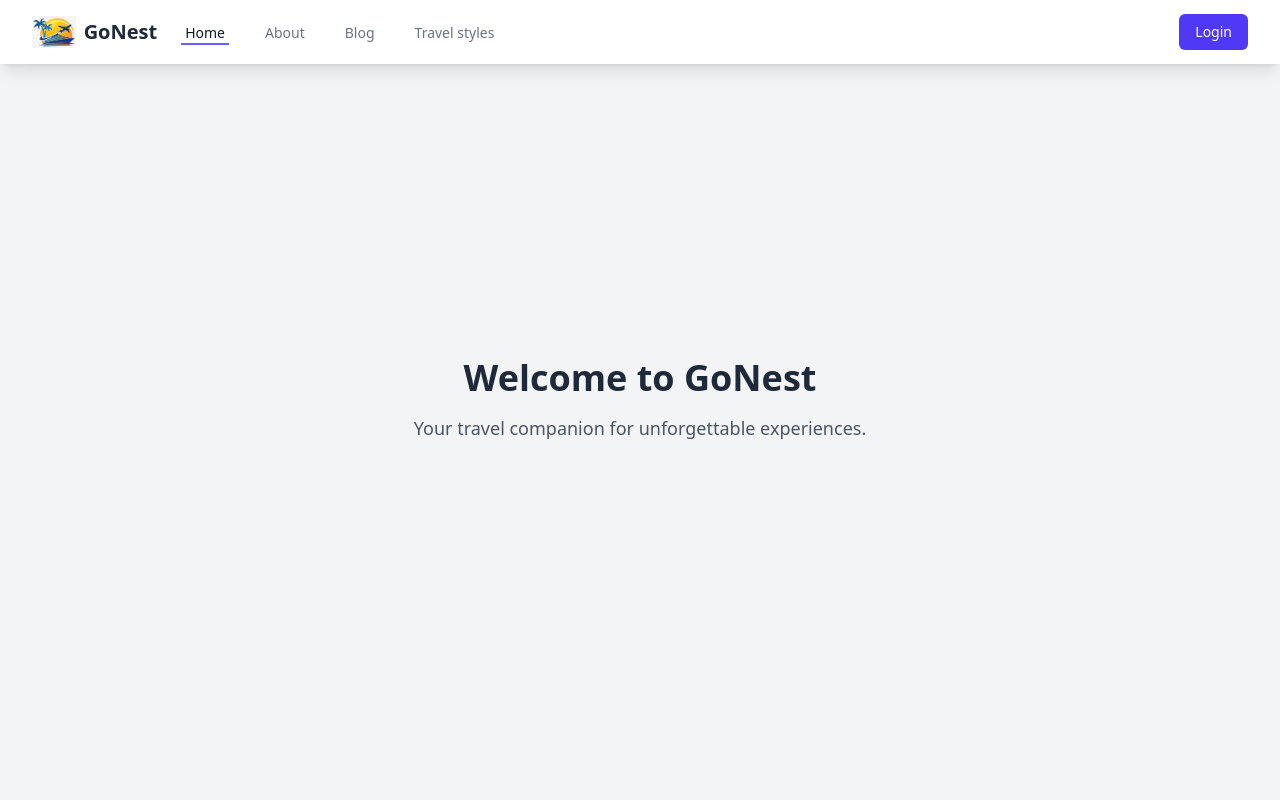
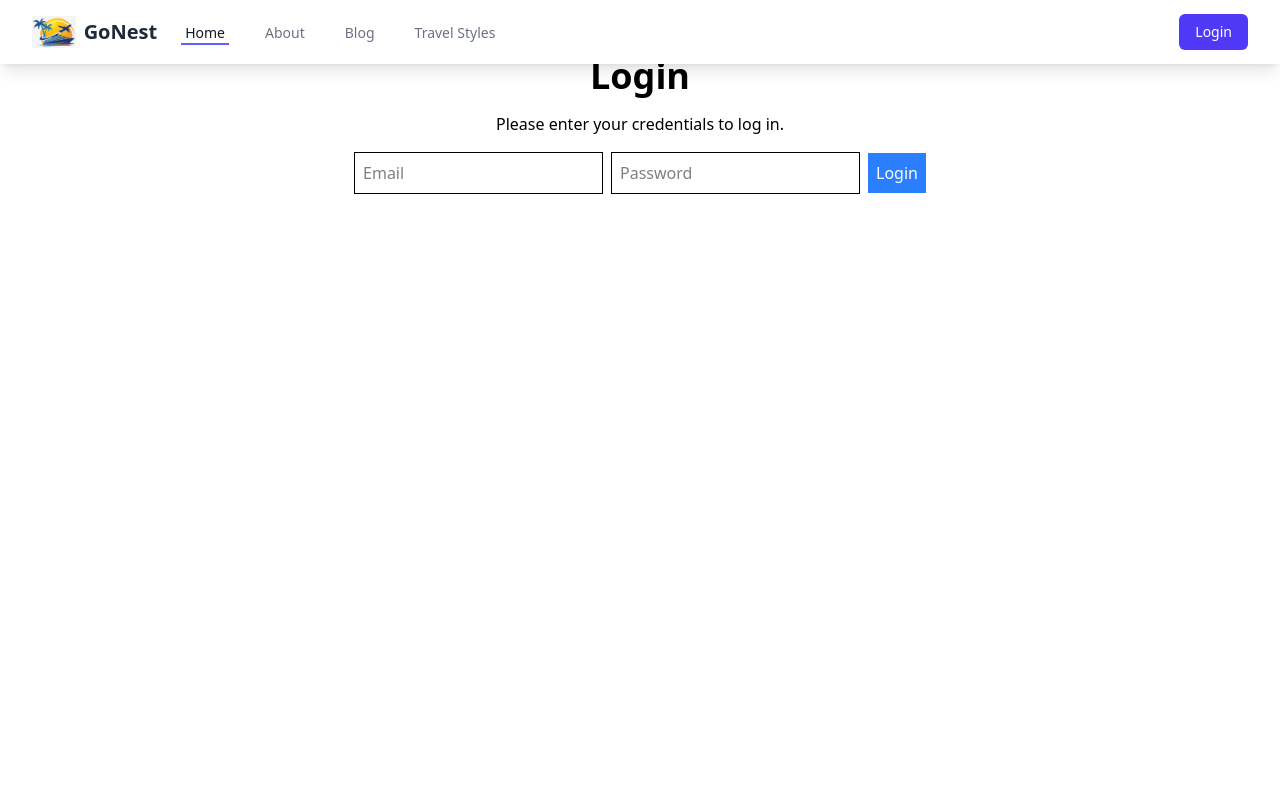
Before and after one commit to pichtrivan/Blog-Create-group-4-, a React (Vite) app: page /login in a window 1280 px wide. Shown: the top 800 px of the page. Built offline with nearby package versions, Linux system fonts and the light colour scheme.

Commit message:
router update

```diff
--- a/package.json
+++ b/package.json
@@ -13,12 +13,15 @@
     "@tailwindcss/vite": "^4.1.5",
     "react": "^19.1.0",
     "react-dom": "^19.1.0",
+    "react-router-dom": "^7.5.3",
+    "router": "^2.2.0",
     "tailwindcss": "^4.1.5"
   },
   "devDependencies": {
     "@eslint/js": "^9.25.0",
     "@types/react": "^19.1.3",
     "@types/react-dom": "^19.1.3",
+    "@types/react-router-dom": "^5.3.3",
     "@vitejs/plugin-react": "^4.4.1",
     "eslint": "^9.25.0",
     "eslint-plugin-react-hooks": "^5.2.0",
--- a/src/App.tsx
+++ b/src/App.tsx
@@ -1,23 +1,29 @@
-import Footer from "./components/footer";
-import Header from "./components/header";
+import React from "react";
+import { BrowserRouter as Router, Routes, Route } from "react-router-dom";
+import Header from "./components/header"; // Ensure correct import path for the header
+import Footer from "./components/footer"; // Ensure correct import path for the footer
+import Home from "./Page/home"; // Ensure correct import path for Home page
+import About from "./Page/about"; // Ensure correct import path for About page
+import Blog from "./Page/blog"; // Ensure correct import path for Blog page
+import TravelStyles from "./Page/tarvel styles"; // Ensure correct import path for TravelStyles page
+import Login from "./Page/login"; // Ensure correct import path for Login page
 
-function App() {
+const App: React.FC = () => {
   return (
-    <>
+    <Router>
       <Header />
-      <main>
-        <div className="flex flex-col items-center justify-center min-h-screen bg-gray-100">
-          <h1 className="text-4xl font-bold text-gray-800">
-            Welcome to GoNest
-          </h1>
-          <p className="mt-4 text-lg text-gray-600">
-            Your travel companion for unforgettable experiences.
-          </p>
-        </div>
+      <main className="min-h-screen px-4 py-6">
+        <Routes>
+          <Route path="/" element={<Home />} />
+          <Route path="/about" element={<About />} />
+          <Route path="/blog" element={<Blog />} />
+          <Route path="/travel-styles" element={<TravelStyles />} />
+          <Route path="/login" element={<Login />} />
+        </Routes>
       </main>
       <Footer />
-    </>
+    </Router>
   );
-}
+};
 
 export default App;
--- /dev/null
+++ b/src/Page/about.tsx
@@ -0,0 +1,10 @@
+const About = () => {
+    return (
+      <div className="text-center p-8">
+        <h1 className="text-4xl font-bold">About Us</h1>
+        <p className="mt-4">Learn more about what we do.</p>
+      </div>
+    );
+  };
+
+  export default About;
--- /dev/null
+++ b/src/Page/blog.tsx
@@ -0,0 +1,10 @@
+const Blog = () => {
+    return (
+      <div className="text-center p-8">
+        <h1 className="text-4xl font-bold">Blog</h1>
+        <p className="mt-4">Read our latest posts.</p>
+      </div>
+    );
+  };
+
+  export default Blog;
--- /dev/null
+++ b/src/Page/home.tsx
@@ -0,0 +1,10 @@
+const Home = () => {
+    return (
+      <div className="text-center p-8">
+        <h1 className="text-4xl font-bold">Welcome to the Home Page</h1>
+        <p className="mt-4">This is the homepage of our site.</p>
+      </div>
+    );
+  };
+
+  export default Home;
--- /dev/null
+++ b/src/Page/login.tsx
@@ -0,0 +1,15 @@
+const Login = () => {
+    return (
+      <div className="text-center p-8">
+        <h1 className="text-4xl font-bold">Login</h1>
+        <p className="mt-4">Please enter your credentials to log in.</p>
+        <form className="mt-4">
+          <input type="email" placeholder="Email" className="border p-2 mr-2" />
+          <input type="password" placeholder="Password" className="border p-2" />
+          <button type="submit" className="bg-blue-500 text-white p-2 ml-2">Login</button>
+        </form>
+      </div>
+    );
+  };
+
+  export default Login;
--- /dev/null
+++ b/src/Page/tarvel styles.tsx
@@ -0,0 +1,10 @@
+const TravelStyles = () => {
+    return (
+      <div className="text-center p-8">
+        <h1 className="text-4xl font-bold">Travel Styles</h1>
+        <p className="mt-4">Explore different travel styles.</p>
+      </div>
+    );
+  };
+
+  export default TravelStyles;
--- a/src/components/header.tsx
+++ b/src/components/header.tsx
@@ -1,4 +1,5 @@
 import React, { useState } from "react";
+import { Link } from "react-router-dom";
 import Logo from "../assets/logo.png";
 
 const Header: React.FC = () => {
@@ -8,57 +9,66 @@ const Header: React.FC = () => {
     setMenuOpen((prev) => !prev);
   };
 
+  const closeMobileMenu = () => {
+    setMenuOpen(false);
+  };
+
   return (
-    <>
     <nav className="bg-white shadow-lg fixed w-full z-10">
       <div className="max-w-7xl mx-auto px-4 sm:px-6 lg:px-8">
         <div className="flex justify-between h-16">
           <div className="flex items-center">
-              <a href="#" className="flex-shrink-0 flex items-center">
+            <Link to="/" className="flex-shrink-0 flex items-center">
               <img className="h-8 w-auto" src={Logo} alt="Logo" />
               <span className="ml-2 text-xl font-bold text-gray-800">
                 GoNest
               </span>
-              </a>
+            </Link>
             <div className="hidden md:ml-6 md:flex items-center md:space-x-8">
-                <a
-                  href="#"
+              <Link
+                to="/home"
+                onClick={closeMobileMenu}
                 className="border-indigo-500 text-gray-900 inline-flex items-center px-1 pt-1 border-b-2 text-sm font-medium"
               >
                 Home
-                </a>
-                <a
-                  href="#"
+              </Link>
+              <Link
+                to="/about"
+                onClick={closeMobileMenu}
                 className="border-transparent text-gray-500 hover:border-gray-300 hover:text-gray-700 inline-flex items-center px-1 pt-1 border-b-2 text-sm font-medium"
               >
                 About
-                </a>
-                <a
-                  href="#"
+              </Link>
+              <Link
+                to="/blog"
+                onClick={closeMobileMenu}
                 className="border-transparent text-gray-500 hover:border-gray-300 hover:text-gray-700 inline-flex items-center px-1 pt-1 border-b-2 text-sm font-medium"
               >
                 Blog
-                </a>
-                <a
-                  href="#"
+              </Link>
+              <Link
+                to="/travel-styles"
+                onClick={closeMobileMenu}
                 className="border-transparent text-gray-500 hover:border-gray-300 hover:text-gray-700 inline-flex items-center px-1 pt-1 border-b-2 text-sm font-medium"
               >
-                  Travel styles
-                </a>
+                Travel Styles
+              </Link>
             </div>
           </div>
           <div className="flex items-center">
             <div className="hidden md:ml-4 md:flex md:items-center">
+              <Link to="/login" onClick={closeMobileMenu}>
                 <button className="bg-indigo-600 px-4 py-2 rounded-md text-white text-sm font-medium hover:bg-indigo-700 focus:outline-none focus:ring-2 focus:ring-offset-2 focus:ring-indigo-500">
                   Login
                 </button>
+              </Link>
             </div>
             <div className="flex items-center md:hidden">
               <button
                 type="button"
                 onClick={toggleMobileMenu}
                 className="inline-flex items-center justify-center p-2 rounded-md text-gray-400 hover:text-gray-500 hover:bg-gray-100 focus:outline-none focus:ring-2 focus:ring-inset focus:ring-indigo-500"
-                  aria-expanded={menuOpen}
+                aria-expanded={menuOpen ? "true" : "false"}
               >
                 <span className="sr-only">Open main menu</span>
                 <svg
@@ -86,40 +96,47 @@ const Header: React.FC = () => {
       {menuOpen && (
         <div className="md:hidden" id="mobile-menu">
           <div className="pt-2 pb-3 space-y-1">
-              <a
-                href="#"
+            <Link
+              to="/home"
+              onClick={closeMobileMenu}
               className="bg-indigo-50 border-indigo-500 text-indigo-700 block pl-3 pr-4 py-2 border-l-4 text-base font-medium"
             >
               Home
-              </a>
-              <a
-                href="#"
+            </Link>
+            <Link
+              to="/about"
+              onClick={closeMobileMenu}
               className="border-transparent text-gray-500 hover:bg-gray-50 hover:border-gray-300 hover:text-gray-700 block pl-3 pr-4 py-2 border-l-4 text-base font-medium"
             >
               About
-              </a>
-              <a
-                href="#"
+            </Link>
+            <Link
+              to="/blog"
+              onClick={closeMobileMenu}
               className="border-transparent text-gray-500 hover:bg-gray-50 hover:border-gray-300 hover:text-gray-700 block pl-3 pr-4 py-2 border-l-4 text-base font-medium"
             >
-                Services
-              </a>
-              <a
-                href="#"
+              Blog
+            </Link>
+            <Link
+              to="/travel-styles"
+              onClick={closeMobileMenu}
               className="border-transparent text-gray-500 hover:bg-gray-50 hover:border-gray-300 hover:text-gray-700 block pl-3 pr-4 py-2 border-l-4 text-base font-medium"
-              ></a>
+            >
+              Travel Styles
+            </Link>
           </div>
           <div className="pt-4 pb-3 border-t border-gray-200">
             <div className="flex items-center px-4">
+              <Link to="/login" className="w-full" onClick={closeMobileMenu}>
                 <button className="w-full bg-indigo-600 px-4 py-2 rounded-md text-white text-sm font-medium hover:bg-indigo-700 focus:outline-none focus:ring-2 focus:ring-offset-2 focus:ring-indigo-500">
                   Login
                 </button>
+              </Link>
             </div>
           </div>
         </div>
       )}
     </nav>
-    </>
   );
 };
 
--- a/src/main.tsx
+++ b/src/main.tsx
@@ -3,8 +3,12 @@ import { createRoot } from "react-dom/client";
 import "./index.css";
 import App from "./App.tsx";
 
-createRoot(document.getElementById("root")!).render(
-  <StrictMode>
-    <App />
-  </StrictMode>
-);
+const rootElement = document.getElementById("root");
+
+if (rootElement) {
+  createRoot(rootElement).render(
+    <StrictMode>
+      <App />
+    </StrictMode>
+  );
+}
```
Also changed, not shown: 1 other file (tests, documents, lock files or other folders). Lines whose indentation alone changed are shown as unchanged.
